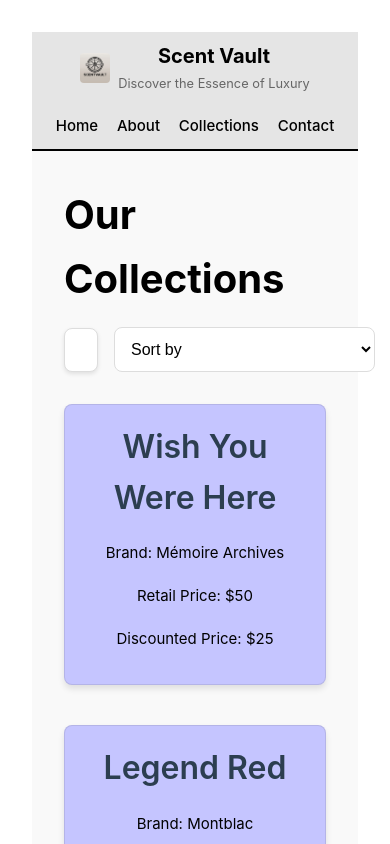
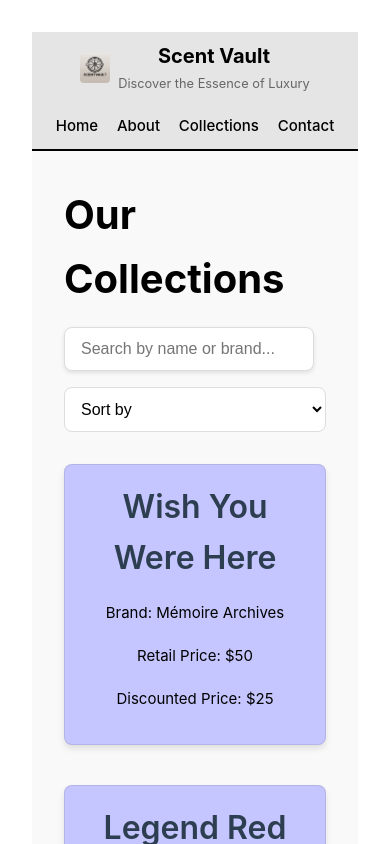
Before and after one commit to KleeWai/scentvaults, a Vue app: page /collections in a window 390 px wide. Shown: the top 844 px of the page. Built offline with nearby package versions, Linux system fonts and the light colour scheme.

Commit message:
fixed small screens bug

```diff
--- a/src/assets/base.css
+++ b/src/assets/base.css
@@ -119,7 +119,7 @@ p {
   border: 1px solid var(--color-border);
   border-radius: 8px;
   width: 100%;
-  max-width: 400px;
+  max-width: 250px;
   box-shadow: 0 2px 4px rgba(0, 0, 0, 0.1);
   transition: border-color 0.3s, box-shadow 0.3s;
 }
--- a/src/views/CollectionsView.vue
+++ b/src/views/CollectionsView.vue
@@ -9,7 +9,7 @@
           <input
             type="text"
             v-model="searchQuery"
-            placeholder="Search for a cologne by name or brand..."
+            placeholder="Search by name or brand..."
             class="search-bar"
           />
 
@@ -170,13 +170,13 @@ const sortedAndFilteredColognes = computed(() => {
   justify-content: space-between;
   align-items: center;
   margin-bottom: 2rem;
+  gap: 1rem; /* Adds space between search and sort */
 }
 
 .search-bar {
   flex: 1;
   padding: 0.75rem 1rem;
   font-size: 1rem;
-  margin-right: 1rem;
   border: 1px solid #ddd;
   border-radius: 8px;
 }
@@ -190,4 +190,16 @@ const sortedAndFilteredColognes = computed(() => {
   cursor: pointer;
 }
 
+/* Media query for small screens */
+@media (max-width: 768px) {
+  .search-sort-container {
+    flex-direction: column; /* Stacks items vertically */
+    align-items: stretch; /* Makes both elements take full width */
+  }
+
+  .search-bar,
+  .sort-dropdown {
+    width: 100%; /* Ensures full width */
+  }
+}
 </style>
```
